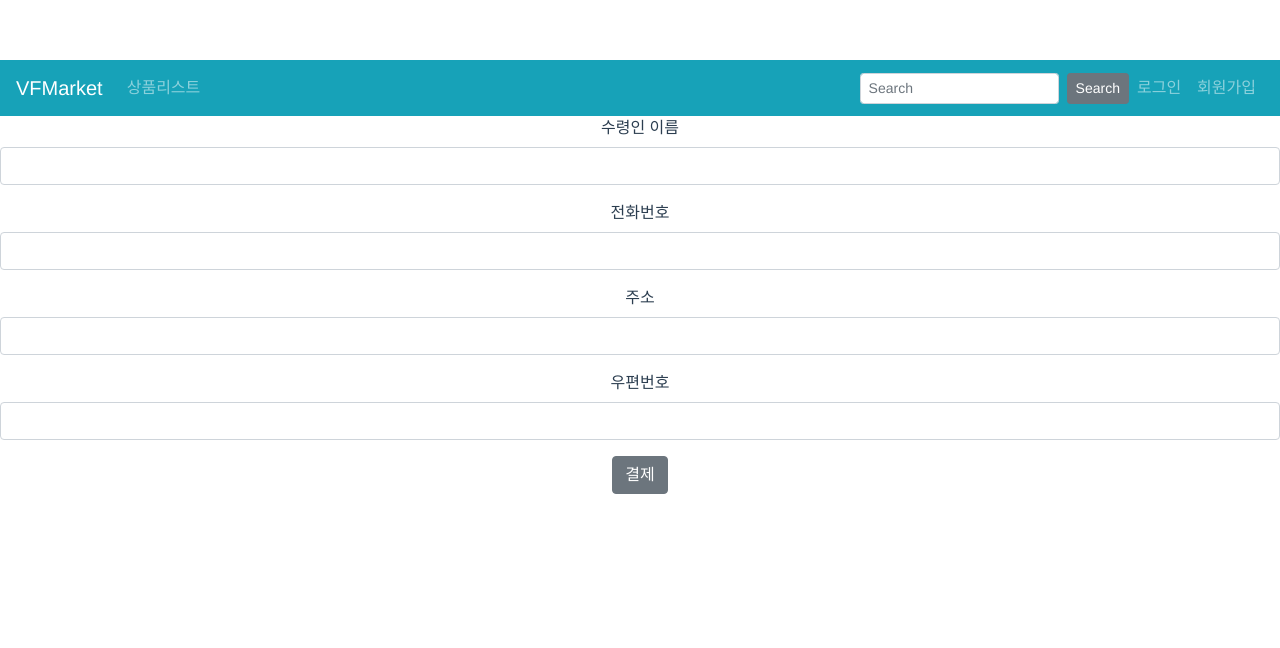
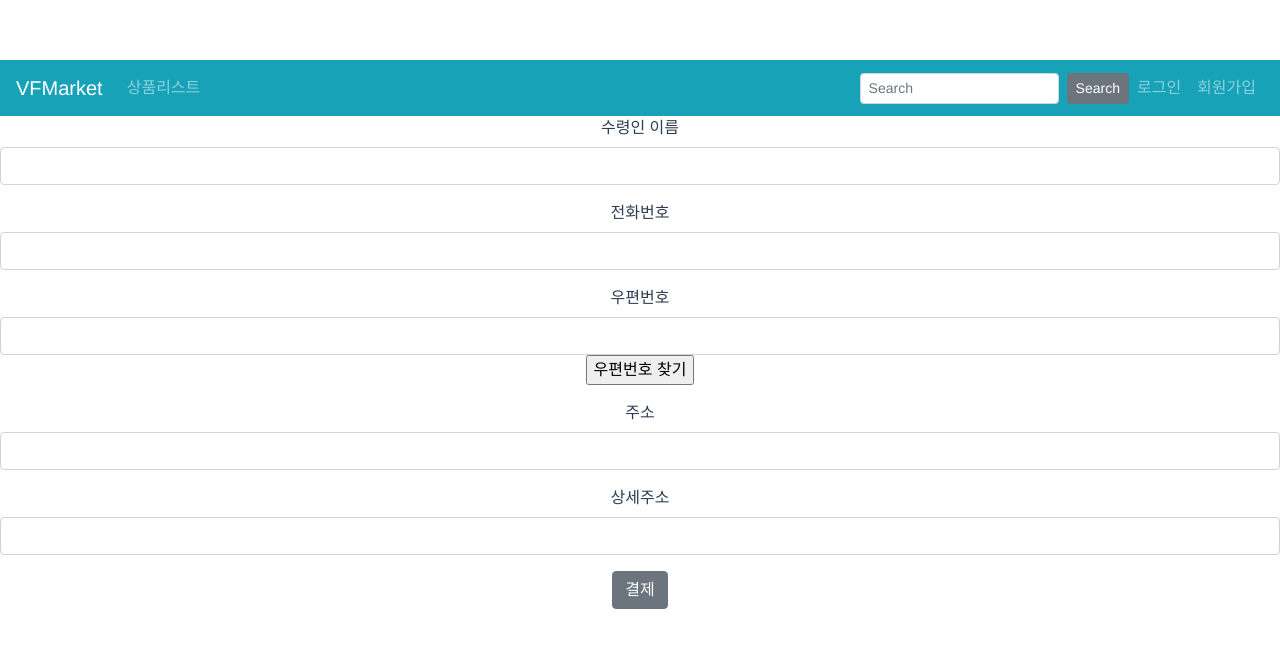
Before and after one commit to HyungLee507/SFTB_sc23, a Vue app in the folder vue-cli/: page /product/payment/1 in a window 1280 px wide. Shown: the top 648 px of the page. Built offline with nearby package versions, Linux system fonts and the light colour scheme; what vue-cookie would draw is missing.

Commit message:
다음 주소 aip 적용

```diff
--- a/vue-cli/public/index.html
+++ b/vue-cli/public/index.html
@@ -1,16 +1,20 @@
 <!DOCTYPE html>
 <html lang="">
+
 <head>
     <meta charset="utf-8">
     <meta http-equiv="X-UA-Compatible" content="IE=edge">
     <meta name="viewport" content="width=device-width,initial-scale=1.0">
     <link rel="icon" href="<%= BASE_URL %>favicon.ico">
-    <title><%= htmlWebpackPlugin.options.title %></title>
+    <title>
+        <%= htmlWebpackPlugin.options.title %>
+    </title>
+    <script type="text/javascript" src="https://code.jquery.com/jquery-1.11.3.min.js"></script>
+    <script type="text/javascript" src="https://static.nid.naver.com/js/naverLogin_implicit-1.0.3.js"charset="utf-8"></script>
+    <script src="//t1.daumcdn.net/mapjsapi/bundle/postcode/prod/postcode.v2.js"></script>
 
-    <script type="text/javascript" src="https://static.nid.naver.com/js/naverLogin_implicit-1.0.3.js"
-            charset="utf-8"></script>
-    <script type="text/javascript" src="https://code.jquery.com/jquery-1.11.3.min.js"></script>
 </head>
+
 <body>
     <noscript>
         <strong>We're sorry but <%= htmlWebpackPlugin.options.title %> doesn't work properly without JavaScript enabled.
@@ -19,4 +23,5 @@
     <div id="app"></div>
     <!-- built files will be auto injected -->
 </body>
+
 </html>
--- a/vue-cli/src/components/PaymentPage.vue
+++ b/vue-cli/src/components/PaymentPage.vue
@@ -6,12 +6,18 @@
     <b-form-group label="전화번호">
       <b-form-input v-model="buyer_tel"></b-form-input>
     </b-form-group>
+        <b-form-group label="우편번호">
+        <b-form-input v-model="buyer_postcode"></b-form-input>
+        <input type="button" @click="execDaumPostcode()" value="우편번호 찾기"><br>
+
+      </b-form-group>
     <b-form-group label="주소">
       <b-form-input v-model="buyer_addr"></b-form-input>
     </b-form-group>
-    <b-form-group label="우편번호">
-      <b-form-input v-model="buyer_postcode"></b-form-input>
+    <b-form-group label="상세주소">
+      <b-form-input v-model="buyer_addr_detail"></b-form-input>
     </b-form-group>
+
     <b-button @click="KGpay">결제</b-button>
   </div>
 </template>
@@ -31,6 +37,7 @@ export default {
       receiver_name: '', // Declare the receiver_name property
       buyer_tel: '',
       buyer_addr: '',
+      buyer_addr_detail: '',
       buyer_postcode: '',
       buyer_email: '',
       buyer_name: '',
@@ -58,6 +65,46 @@ export default {
     });
   },
   methods: {
+    execDaumPostcode() {
+      new window.daum.Postcode({
+        oncomplete: (data) => {
+          if (this.buyer_addr_detail !== "") {
+            this.buyer_addr_detail = "";
+          }
+          if (data.userSelectedType === "R") {
+            // 사용자가 도로명 주소를 선택했을 경우
+            this.buyer_addr = data.roadAddress;
+          } else {
+            // 사용자가 지번 주소를 선택했을 경우(J)
+            this.buyer_addr = data.jibunAddress;
+          }
+
+          // 사용자가 선택한 주소가 도로명 타입일때 참고항목을 조합한다.
+          if (data.userSelectedType === "R") {
+            // 법정동명이 있을 경우 추가한다. (법정리는 제외)
+            // 법정동의 경우 마지막 문자가 "동/로/가"로 끝난다.
+            if (data.bname !== "" && /[동|로|가]$/g.test(data.bname)) {
+              this.buyer_addr_detail += data.bname;
+            }
+            // 건물명이 있고, 공동주택일 경우 추가한다.
+            if (data.buildingName !== "" && data.apartment === "Y") {
+              this.buyer_addr_detail +=
+                this.buyer_addr_detail !== ""
+                  ? `, ${data.buildingName}`
+                  : data.buildingName;
+            }
+            // 표시할 참고항목이 있을 경우, 괄호까지 추가한 최종 문자열을 만든다.
+            if (this.buyer_addr_detail !== "") {
+              this.buyer_addr_detail = `(${this.buyer_addr_detail})`;
+            }
+          } else {
+            this.buyer_addr_detail = "";
+          }
+          // 우편번호를 입력한다.
+          this.buyer_postcode = data.zonecode;
+        },
+      }).open();
+    },
     KGpay() {
       axios.get('/product-detail/' + this.item_id)
           .then(response => {
@@ -88,7 +135,7 @@ export default {
               buyer_email: this.buyer_email,
               buyer_name: this.buyer_name,
               buyer_tel: this.buyer_tel,
-              buyer_addr: this.buyer_addr,
+              buyer_addr: this.buyer_addr + this.buyer_addr_detail,
               buyer_postcode: this.buyer_postcode,
             }, (response) => {
               if (response.success) {
```
Lines whose indentation alone changed are shown as unchanged.
